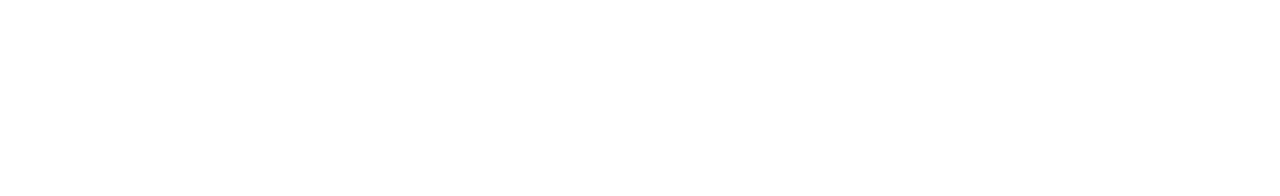
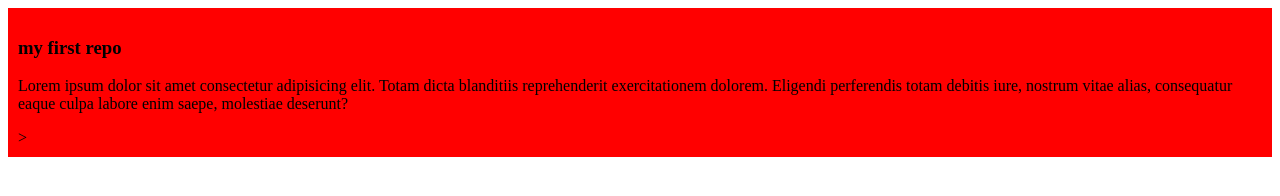
Before and after one commit to RaseLake/first-trial, a plain HTML site: page index.html in a window 1280 px wide. Drawn offline with Linux system fonts and the light colour scheme.

Commit message:
whole clear

```diff
--- a/index.html
+++ b/index.html
@@ -4,8 +4,15 @@
     <meta charset="UTF-8">
     <meta name="viewport" content="width=device-width, initial-scale=1.0">
     <title>first-trial</title>
+    <link rel="stylesheet" href="styles/blog.css">
 </head>
 <body>
+    <div>
+        <h3>
+            my first repo   </h3
+            <p>Lorem ipsum dolor sit amet consectetur adipisicing elit. Totam dicta blanditiis reprehenderit exercitationem dolorem. Eligendi perferendis totam debitis iure, nostrum vitae alias, consequatur eaque culpa labore enim saepe, molestiae deserunt?</p>
+             >
 
+    </div>
 </body>
 </html>
--- /dev/null
+++ b/styles/blog.css
@@ -0,0 +1,4 @@
+div{
+    background-color: red;
+    padding: 10px;
+}
```
